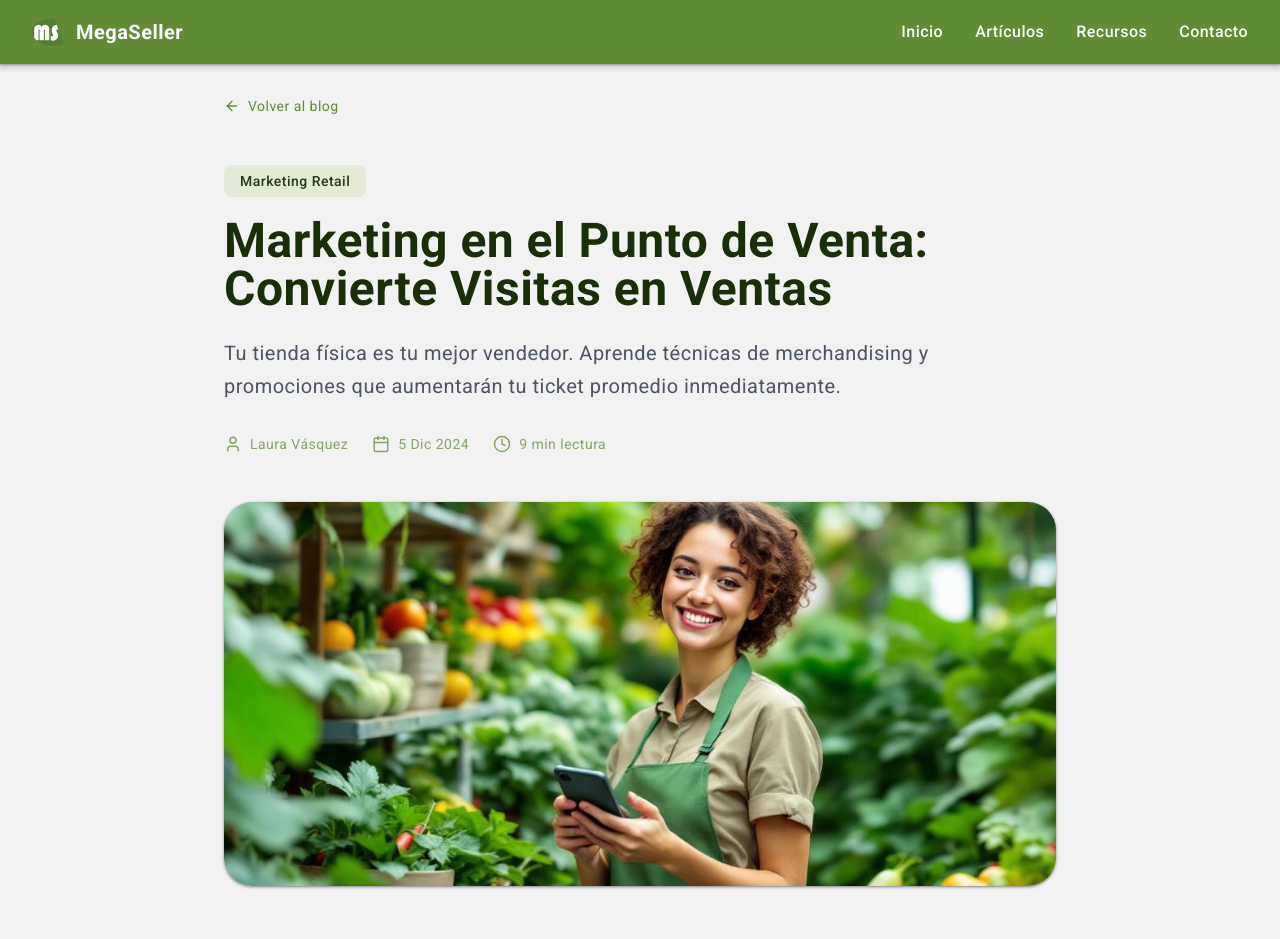
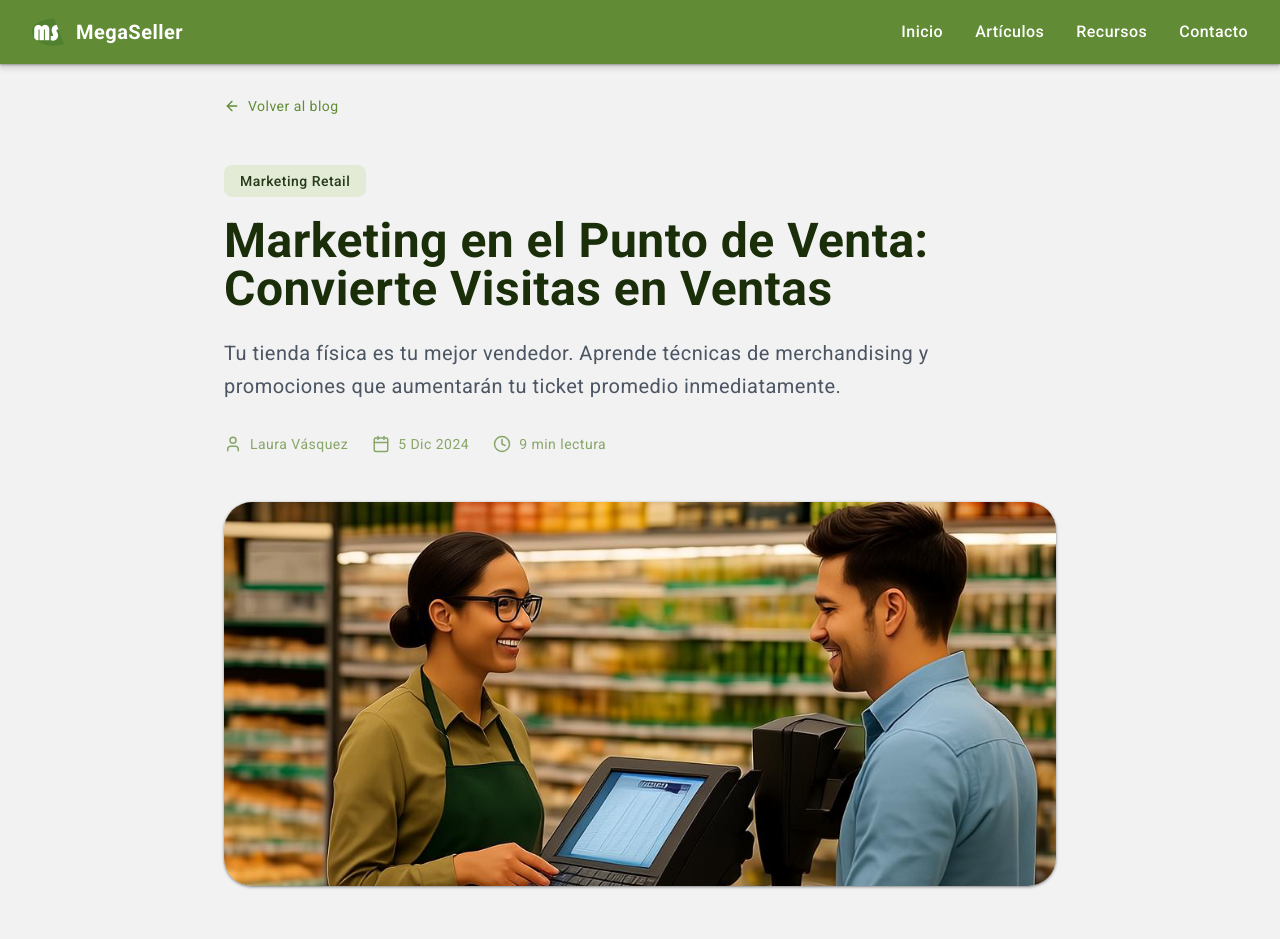
Before and after one commit to SAFENATPANEA/mega-seller-insights-hub, a React (Vite) app: page /articulo/marketing-punto-venta-convierte-visitas-ventas in a window 1280 px wide. Shown: the top 939 px of the page. Built offline with nearby package versions, Linux system fonts and the light colour scheme; a web font is replaced by a local one.

Commit message:
Update featured image source in ArticleMarketingPOS component

```diff
--- a/src/pages/ArticleMarketingPOS.tsx
+++ b/src/pages/ArticleMarketingPOS.tsx
@@ -65,7 +65,7 @@ const ArticleMarketingPOS = () => {
         {/* Featured Image */}
         <div className="mb-12 corner-large overflow-hidden elevation-1">
           <img
-            src="/lovable-uploads/661c74a8-8b39-4eb9-9aa9-497448c101f1.png"
+            src="/lovable-uploads/marketting pos.png"
             alt="Marketing en el punto de venta"
             className="w-full h-64 md:h-96 object-cover"
           />
```
